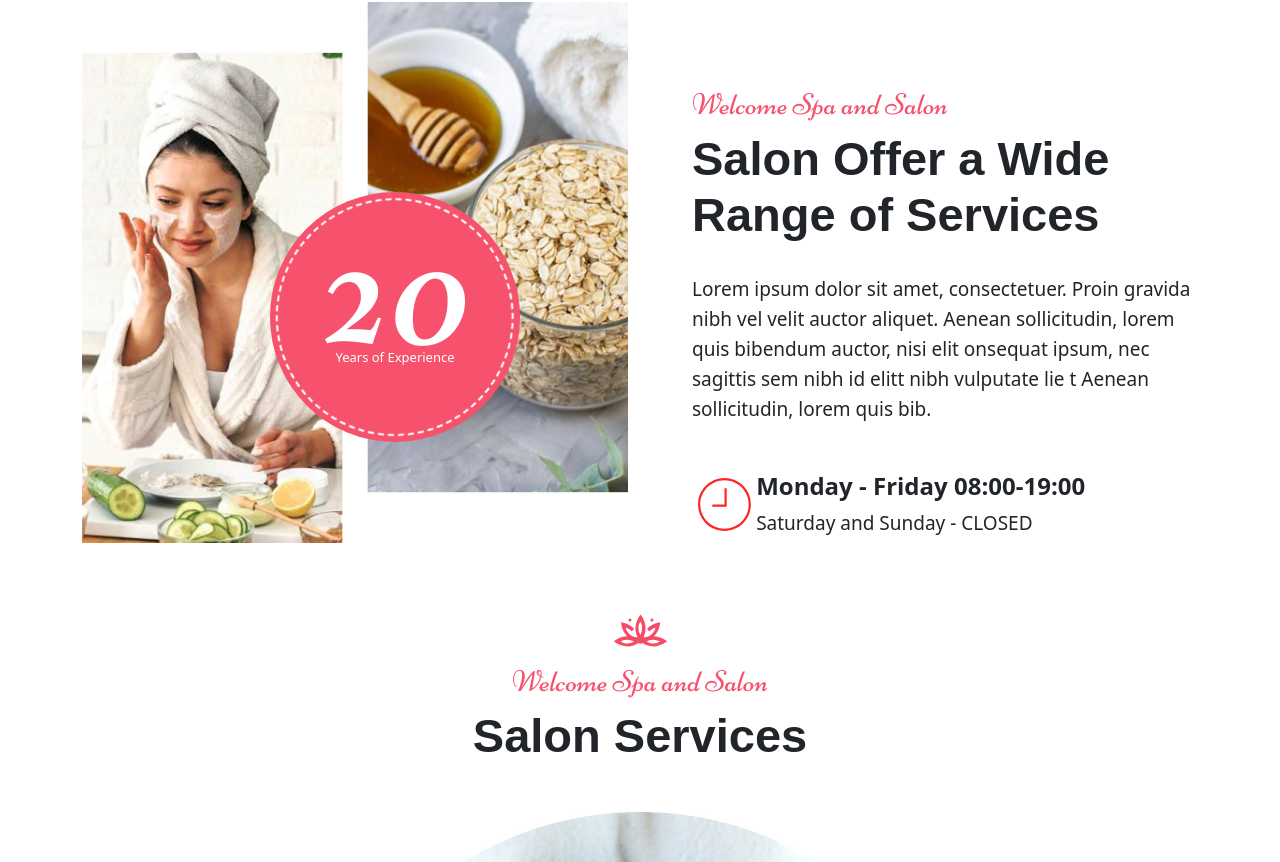
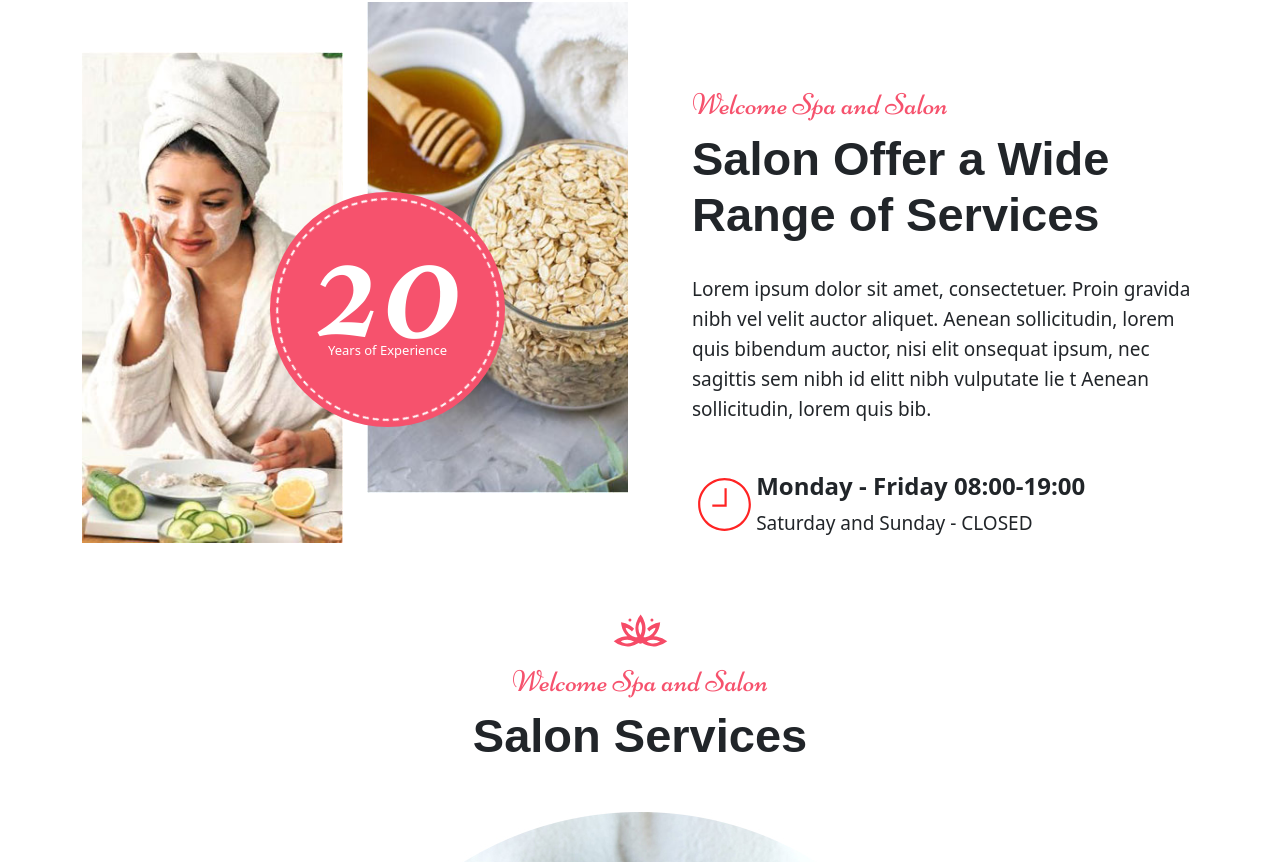
Before and after one commit to Swarnapriya-K/project, a React (Create React App) app: page / in a window 1280 px wide. Shown: the part 898-1760 px from the top of the page. Built offline with nearby package versions, Linux system fonts and the light colour scheme.

Commit message:
slider-size-changing

```diff
--- a/src/components/Footer.jsx
+++ b/src/components/Footer.jsx
@@ -122,7 +122,7 @@ export const Footer = () => {
                 <h5 className="time2">11am-8pm</h5>
               </Col>
             </Row>
-            <Row className="time-row3">
+            <Row className="time-row3" >
               <Col xl={4} lg={6} md={6} className="day3">
                 <h3 className="day-para1">Sunday</h3>
               </Col>
--- a/src/components/footer.css
+++ b/src/components/footer.css
@@ -76,6 +76,9 @@
   line-height: 25.5px;
   margin-bottom: 0px;
   color: #686666;
+}
+.sizecolmn-padding{
+  border-right: 0px;
 }
 .copyright{
   text-align: center;
--- a/src/page2/Page2.css
+++ b/src/page2/Page2.css
@@ -70,8 +70,8 @@
 }
 .circleslide {
   position: absolute;
-  width: 250px;
-  height: 250px;
+  width: 235px;
+  height: 235px;
   background-color: #f6526d;
   border-radius: 100%;
   left: 200px;
```
